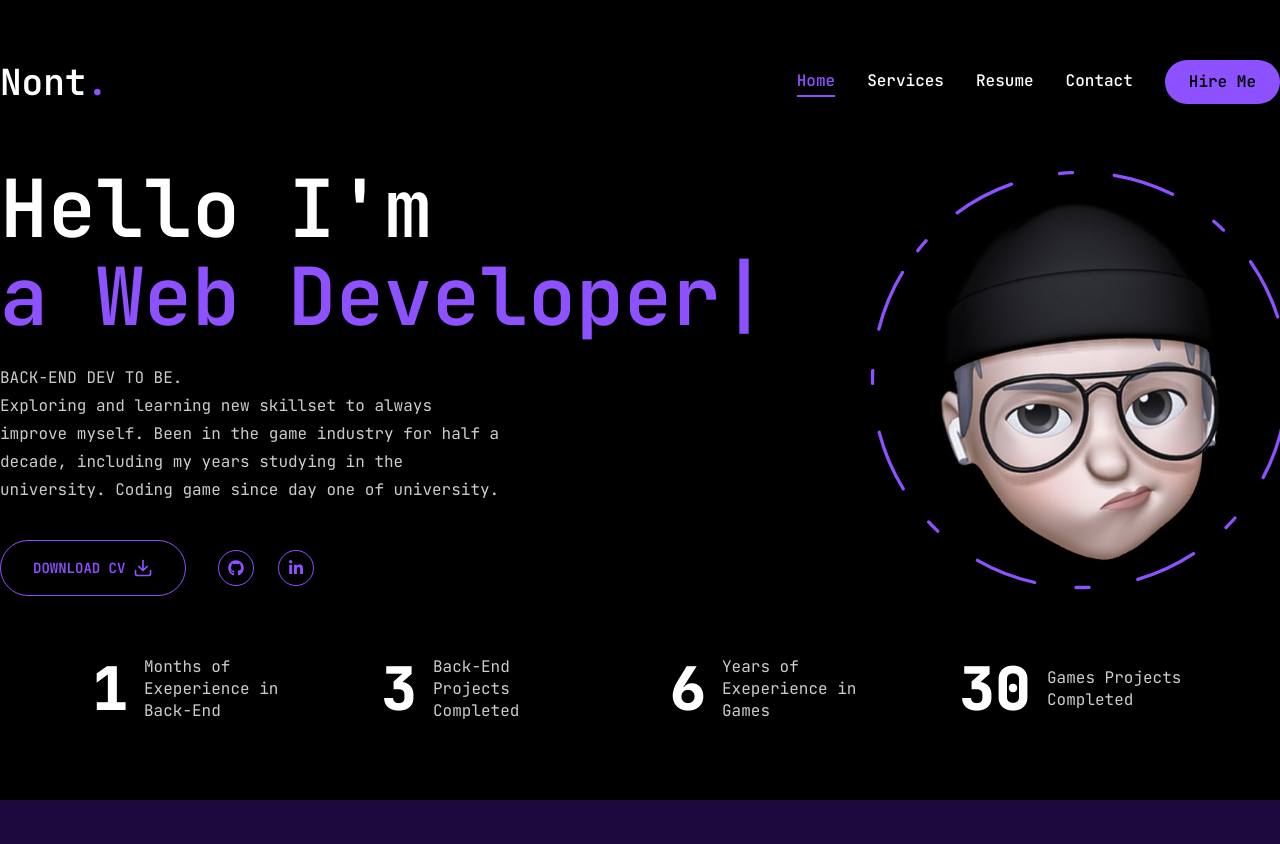
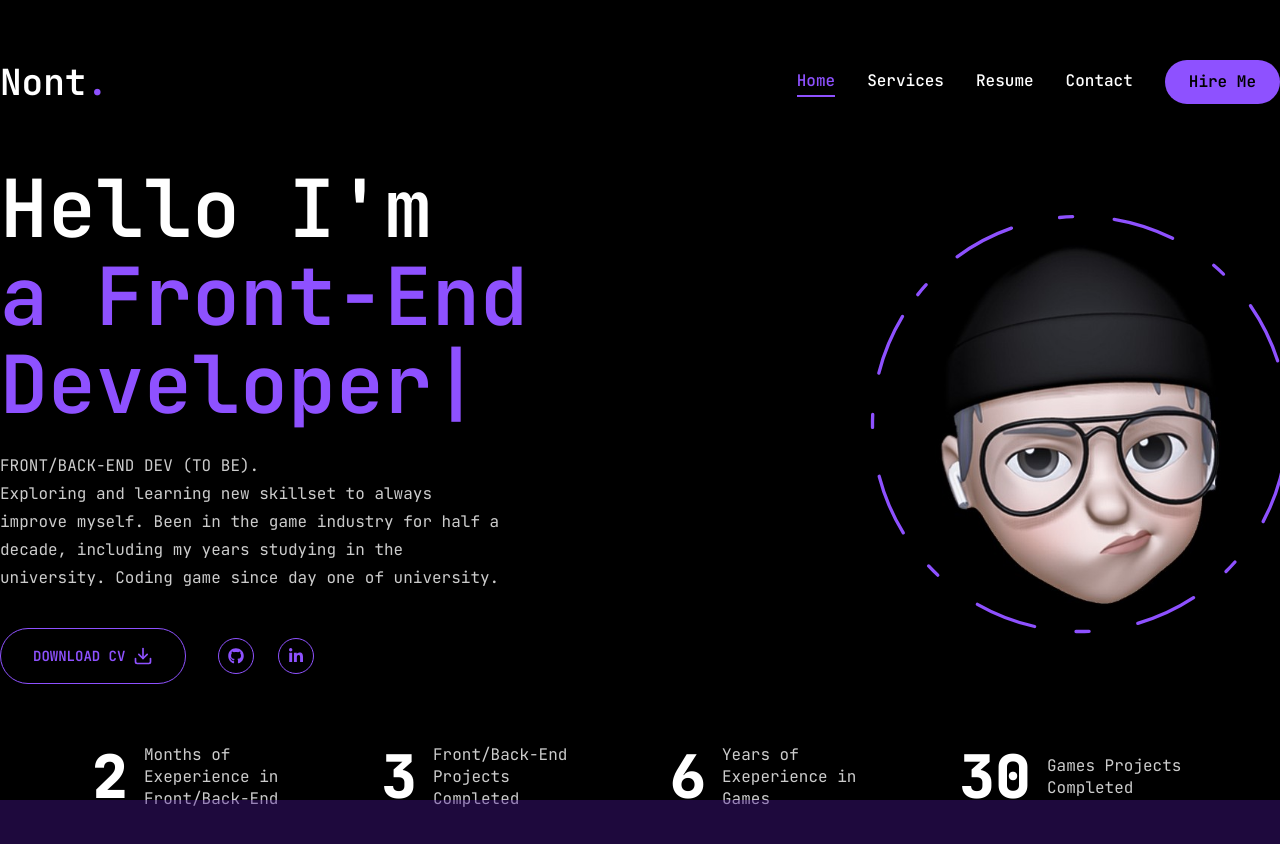
Before and after one commit to 1ldotx/portfolio, a Next.js app: page / in a window 1280 px wide. Shown: the top 844 px of the page. Before the commit the page ends 800 px from the top, so only its background shows below. Built offline with nearby package versions, Linux system fonts and the light colour scheme.

Commit message:
feat: update port info

```diff
--- a/src/app/page.jsx
+++ b/src/app/page.jsx
@@ -28,7 +28,7 @@ const Home = () => {
                     // Same substring at the start will only be typed out once, initially
                     'Nont Ekongkarn',
                     3000, // wait 1s before replacing "Mice" with "Hamsters"
-                    'a Web Developer',
+                    'a Front-End Developer',
                     1000,
                     'a Back-End Developer',
                     1000,
@@ -48,7 +48,7 @@ const Home = () => {
             </h1>
             <div className="flex justify-center xl:justify-start">
               <p className="max-w-[500px] mb-9 text-white/80">
-                BACK-END DEV TO BE. <br />
+                FRONT/BACK-END DEV (TO BE). <br />
                 Exploring and learning new skillset to always improve myself.
                 Been in the game industry for half a decade, including my years
                 studying in the university. Coding game since day one of
--- a/src/components/Stats.jsx
+++ b/src/components/Stats.jsx
@@ -4,12 +4,12 @@ import CountUp from 'react-countup';
 
 const stats = [
   {
-    num: 1,
-    text: 'Months of Exeperience in Back-End',
+    num: 2,
+    text: 'Months of Exeperience in Front/Back-End',
   },
   {
     num: 3,
-    text: 'Back-End Projects Completed',
+    text: 'Front/Back-End Projects Completed',
   },
   {
     num: 6,
```
